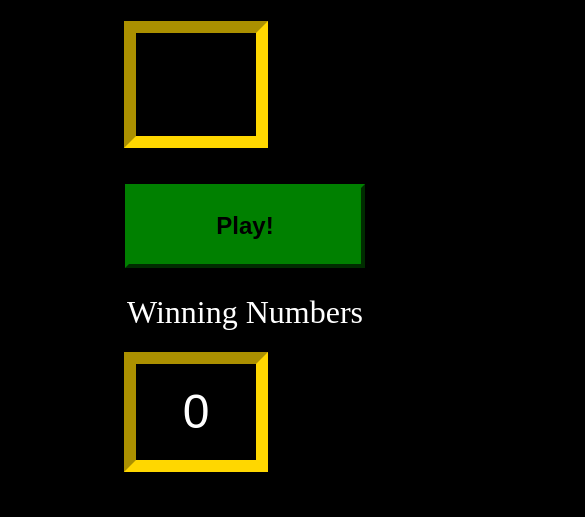
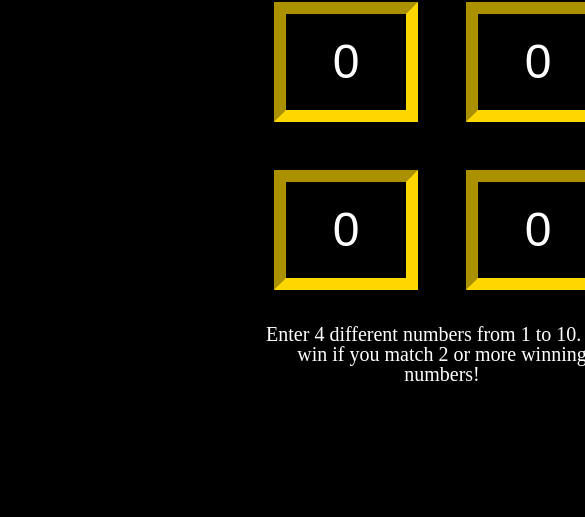
Before and after one commit to davidmscott/Lottery-Sim, a plain HTML site: page index.html in a window 390 px wide. Shown: the part 576-1093 px from the top of the page, 585 px wide, since content can reach past the window. After the commit the page ends 970 px from the top, so only its background shows below. Drawn offline with nearby package versions, Linux system fonts and the light colour scheme.

Commit message:
CSS edits
-made some changes to the CSS including responsiveness edits

```diff
--- a/index.html
+++ b/index.html
@@ -83,17 +83,17 @@
 			margin: auto;
 			float: left;
 			text-align: center;
+			max-width: 960px;
 		}
 
 		#leftside {
 			flex: 3;
 			position: relative;
+			max-width: 40%;
 		}
 
 		#message {
-			margin: 2em 1em 2em;
-			position: absolute;
-			bottom: 0;
+			margin: 5em 1em 2em;
 		}
 
 		input[type=number]::-webkit-inner-spin-button, input[type=number]::-webkit-outer-spin-button {
@@ -130,8 +130,9 @@
 
 		}
 
-		.vertalgn {
-			vertical-align: middle;
+		.instructions {
+			font-size: 1.25em;
+			margin: 0.5em;
 		}
 
 		.row{
@@ -140,6 +141,20 @@
 
 		.clearfloat{
 			clear: both;
+		}
+
+		@media (max-width: 1066px) {
+
+			#container {
+				max-width: 384px;
+				min-width: 384px;
+			}
+
+			#leftside {
+				min-width: 250px;
+				max-width: 50%;
+			}
+
 		}
 
 	</style>
@@ -177,6 +192,7 @@
 		</div>
 
 		<div class="clearfloat"></div>
+		<div class="instructions">Enter 4 different numbers from 1 to 10. You win if you match 2 or more winning numbers!</div>
 
 	</div>
 
@@ -250,7 +266,6 @@
 			}, 100);
 		}
 
-
 		// display winning numbers
 		function displayLottery(ticket, lottery) {
 			for (var i = 0; i < lottery.length; i++) {
@@ -273,7 +288,7 @@
 			return;
 		}
 
-// ########
+		// Main function
 
 		$(document).ready(function() {
 
```
